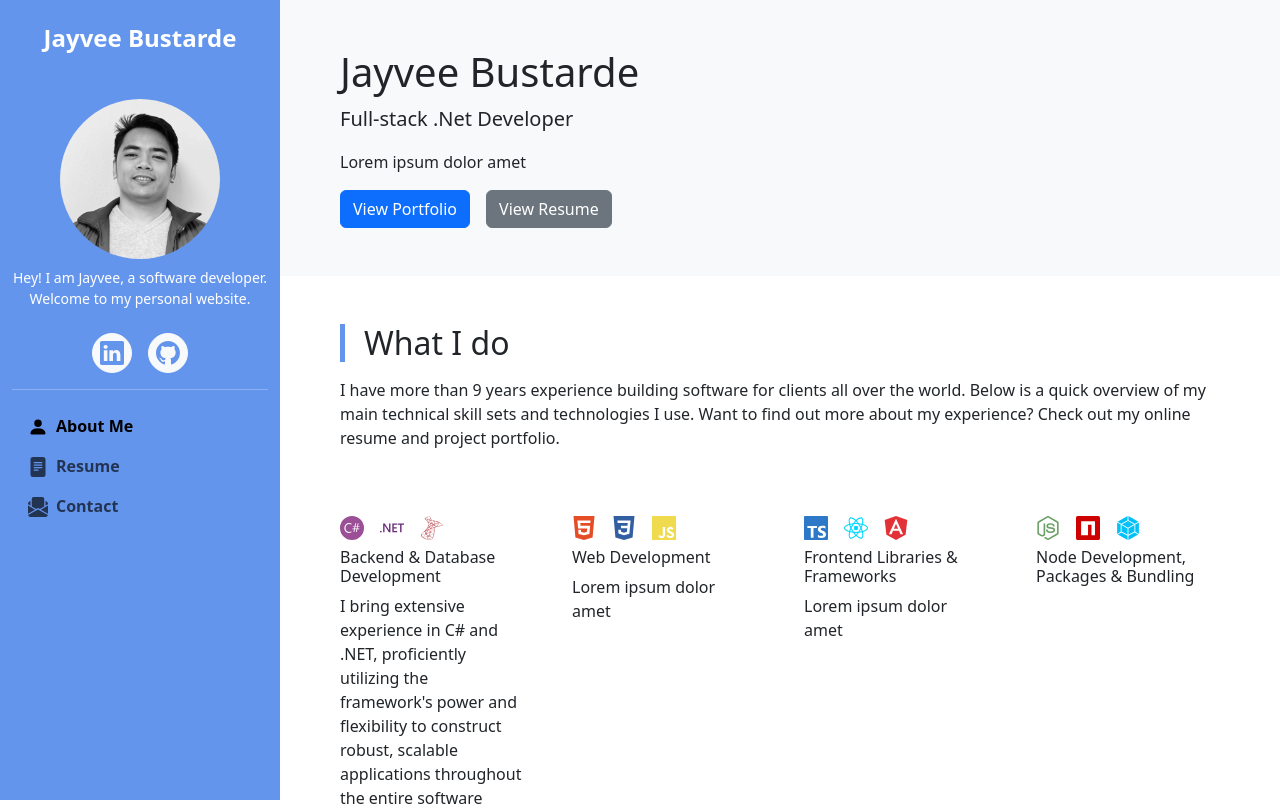
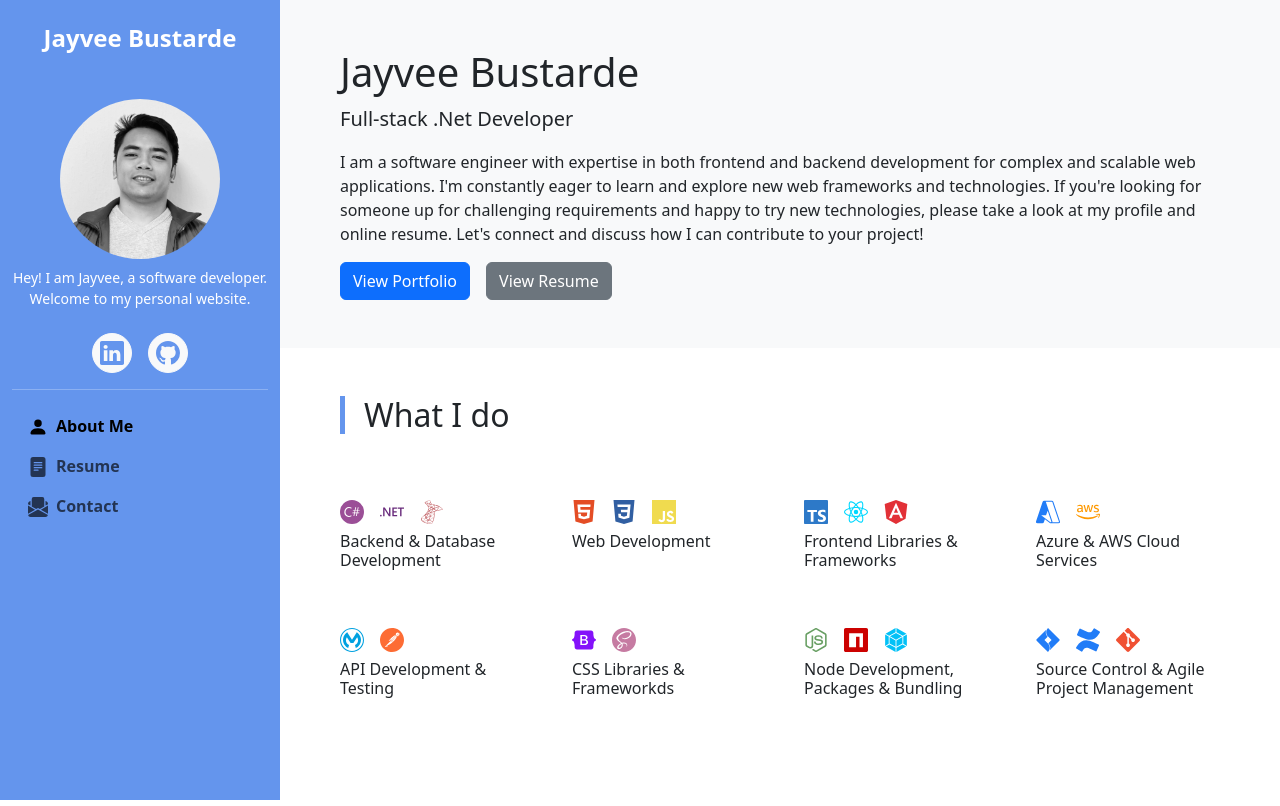
Before and after one commit to jayveebustarde/react-bootstrap-personal, a React (Create React App) app: page / in a window 1280 px wide. Shown: the top 806 px of the page. Built offline with nearby package versions, Linux system fonts and the light colour scheme.

Commit message:
contact form emailjs

```diff
--- a/package.json
+++ b/package.json
@@ -3,10 +3,12 @@
   "version": "0.1.0",
   "private": true,
   "dependencies": {
+    "@emailjs/browser": "^3.11.0",
     "@testing-library/jest-dom": "^5.16.5",
     "@testing-library/react": "^13.4.0",
     "@testing-library/user-event": "^13.5.0",
     "bootstrap": "^5.3.0",
+    "dotenv": "^16.3.1",
     "react": "^18.2.0",
     "react-bootstrap": "^2.8.0",
     "react-dom": "^18.2.0",
--- a/src/components/ContactForm/ContactForm.js
+++ b/src/components/ContactForm/ContactForm.js
@@ -1,28 +1,53 @@
-import React, { useState } from "react";
+import React, { useRef, useState } from "react";
 import { Button, Col, Form, Row } from "react-bootstrap";
+import emailjs from '@emailjs/browser';
 import FormInput from "../FormInput/FormInput";
 import FormTextArea from "../FormInput/FormTextArea";
 
 const ContactForm = () => {
     const [validated, setValidated] = useState(false);
 
+    const formRef = useRef(null);
+
+    const emailJsConfig = {
+        apiKey: process.env.REACT_APP_EMAILJS_API_KEY,
+        serviceId: process.env.REACT_APP_EMAILJS_SERVICE_ID,
+        templateId: process.env.REACT_APP_EMAILJS_TEMPLATE_ID
+    };
+
+    const contactNumber = Math.random() * 100000 | 0;
+
     const handleSubmit = (event) => {
+        event.preventDefault();
+        const form = formRef.current;
 
+        if (form.checkValidity()) {
+            emailjs.sendForm(emailJsConfig.serviceId, emailJsConfig.templateId, form, emailJsConfig.apiKey)
+            .then((result) => {
+                console.log(result.text);
+            }, (error) => {
+                console.log(error.text);
+            });
+        } else {
+            event.stopPropagation();
+        }
+        setValidated(true);
     };
 
     return (
-        <Form noValidate validated={validated} onSubmit={handleSubmit}>
+        <Form noValidate validated={validated} onSubmit={handleSubmit} ref={formRef}>
             <Row>
+                <Form.Control type="hidden" name="contact_number" value={contactNumber} />
                 <Form.Group as={Col} xs={6}>
-                    <FormInput required type="text" placeholder="John Doe" cId="nameInput" label="Name"/>
+                    <FormInput required type="text" placeholder="John Doe" cId="nameInput" label="Name" name="user_name" />
                 </Form.Group>
                 <Form.Group as={Col} xs={6}>
-                    <FormInput required type="email" placeholder="name@example.com" cId="emailInput" label="Email address"/>
+                    <FormInput required type="email" placeholder="name@example.com" cId="emailInput" label="Email address" name="user_email" />
                 </Form.Group>
             </Row>
             <Row className="mt-3">
                 <Form.Group as={Col}>
-                    <FormTextArea required label="Message" placeholder="Message" cId="msgInput" />
+                    <FormTextArea required label="Message" placeholder="Message" cId="msgInput" name="message" />
                 </Form.Group>
             </Row>
             <Button type="submit">Send</Button>
--- a/src/data/portfolioConfig.json
+++ b/src/data/portfolioConfig.json
@@ -1,9 +1,9 @@
 {
     "name": "Jayvee Bustarde",
     "position": "Full-stack .Net Developer",
-    "overview": "Lorem ipsum dolor amet",
+    "overview": "I am a software engineer with expertise in both frontend and backend development for complex and scalable web applications. I'm constantly eager to learn and explore new web frameworks and technologies. If you're looking for someone up for challenging requirements and happy to try new technologies, please take a look at my profile and online resume. Let's connect and discuss how I can contribute to your project!",
     "whatIDo": {
-        "overview": "I have more than 9 years experience building software for clients all over the world. Below is a quick overview of my main technical skill sets and technologies I use. Want to find out more about my experience? Check out my online resume and project portfolio.",
+        "overview": "",
         "skills": [
             {
                 "tools": [
@@ -45,7 +45,7 @@
                     }
                 ],
                 "title": "Web Development",
-                "overview" : "Lorem ipsum dolor amet"
+                "overview" : "With expertise in HTML5, CSS3, and JavaScript, I create visually appealing and interactive user interfaces, incorporating modern design principles and responsive web development techniques."
             },
             {
                 "tools": [
@@ -66,7 +66,55 @@
                     }
                 ],
                 "title": "Frontend Libraries & Frameworks",
-                "overview" : "Lorem ipsum dolor amet"
+                "overview" : "Leveraging TypeScript, React, and Angular, I develop dynamic and feature-rich frontend applications, harnessing the power of these frameworks to deliver exceptional user experiences."
+            },
+            {
+                "tools": [
+                    {
+                        "icon": "Microsoftazure",
+                        "name": "Azure",
+                        "color": "#217cf7"
+                    },
+                    {
+                        "icon": "Amazonaws",
+                        "name": "Amazon Web Services",
+                        "color": "#fe9901"
+                    }
+                ],
+                "title": "Azure & AWS Cloud Services",
+                "overview" : "With my experience in both Azure and Amazon Web Services, I am capable in choosing the right cloud services, deployment, and overall management of scalable applications in the cloud."
+            },
+            {
+                "tools": [
+                    {
+                        "icon": "Mulesoft",
+                        "name": "Mulesoft",
+                        "color": "#01a1e0"
+                    },
+                    {
+                        "icon": "Postman",
+                        "name": "Postman",
+                        "color": "#fd6c34"
+                    }
+                ],
+                "title": "API Development & Testing",
+                "overview" : "I am experienced in creating web apis, api gateways and overall api development including using tools like Mulesoft and Postman."
+            },
+            {
+                "tools": [
+                    {
+                        "icon": "Bootstrap",
+                        "name": "Bootstrap",
+                        "color": "#8412fa"
+                    },
+                    {
+                        "icon": "Sass",
+                        "name": "Sass",
+                        "color": "#c67ba2"
+                    }
+                ],
+                "title": "CSS Libraries & Frameworkds",
+                "overview" : "Using libraries like Bootstrap and SASS, I create visually cohesive and responsive designs, ensuring cross-browser compatibility and efficient styling for enhanced user experiences."
             },
             {
                 "tools": [
@@ -87,60 +135,7 @@
                     }
                 ],
                 "title": "Node Development, Packages & Bundling",
-                "overview" : ""
-            },
-            {
-                "tools": [
-                    {
-                        "icon": "Microsoftazure",
-                        "name": "Azure",
-                        "color": "#217cf7"
-                    },
-                    {
-                        "icon": "Amazonaws",
-                        "name": "Amazon Web Services",
-                        "color": "#fe9901"
-                    },
-                    {
-                        "icon": "Git",
-                        "name": "Git",
-                        "color": "#f05133"
-                    }
-                ],
-                "title": "Azure & AWS Cloud Services",
-                "overview" : "Lorem ipsum dolor amet"
-            },
-            {
-                "tools": [
-                    {
-                        "icon": "Bootstrap",
-                        "name": "Bootstrap",
-                        "color": "#8412fa"
-                    },
-                    {
-                        "icon": "Sass",
-                        "name": "Sass",
-                        "color": "#c67ba2"
-                    }
-                ],
-                "title": "CSS Libraries & Frameworkds",
-                "overview" : "Lorem ipsum dolor amet"
-            },
-            {
-                "tools": [
-                    {
-                        "icon": "Mulesoft",
-                        "name": "Mulesoft",
-                        "color": "#01a1e0"
-                    },
-                    {
-                        "icon": "Postman",
-                        "name": "Postman",
-                        "color": "#fd6c34"
-                    }
-                ],
-                "title": "API Development & Testing",
-                "overview" : "Lorem ipsum dolor amet"
+                "overview" : "Through tools like Node.js, NPM, and Webpack, I streamline the development process by automating tasks, managing dependencies, and optimizing performance, enabling efficient module bundling and deployment."
             },
             {
                 "tools": [
@@ -153,10 +148,15 @@
                         "icon": "Confluence",
                         "name": "Confluence",
                         "color": "#217cf7"
+                    },
+                    {
+                        "icon": "Git",
+                        "name": "Git",
+                        "color": "#f05133"
                     }
                 ],
-                "title": "Agile Project Management",
-                "overview" : "Lorem ipsum dolor amet"
+                "title": "Source Control & Agile Project Management",
+                "overview" : "I effectively manage project workflows, track issues, manage code versions, collaborate with teams, and document development processes, ensuring efficient project management and documentation using Git, Jira and Confluence."
             }
         ]
     }
--- a/src/routes/Home/Home.js
+++ b/src/routes/Home/Home.js
@@ -26,7 +26,6 @@ const Home = () => {
                             </Stack>
                         </Stack>
                     </Col>
-                    <Col></Col>
                 </Row>
             </Section>
             <Section>
@@ -38,7 +37,6 @@ const Home = () => {
                             <Col key={index} xs={6} md={6} lg={3}>
                                 <SkillsCard tools={item.tools}>
                                     <h6>{item.title}</h6>
-                                    <p >{item.overview}</p>
                                 </SkillsCard>
                             </Col>
                         );
--- a/src/routes/Layout/Layout.js
+++ b/src/routes/Layout/Layout.js
@@ -3,6 +3,7 @@ import { NavLink, Outlet } from "react-router-dom";
 import { Container, Row, Col, Navbar, Nav, Image, Stack, Button } from 'react-bootstrap';
 import { BsFillPersonFill, BsFillFileTextFill, BsFillEnvelopePaperFill, BsLinkedin, BsGithub } from "react-icons/bs";
 import profileImg from "../../assets/images/bwprofile.jpg";
+import PfConfig from "../../data/portfolioConfig.json"
 
 const CircleIconLink = () => {
     const linkedinUrl = "https://www.linkedin.com/in/jayveebustarde/";
@@ -37,7 +38,7 @@ const Layout = () => {
                             <Navbar expand="lg" className="flex-column">
                                 <div className="nav-header">
                                     <Navbar.Brand href="#">
-                                        <h4 className="m-auto py-3 header-brand">Jayvee Bustarde</h4>
+                                        <h4 className="m-auto py-3 header-brand">{PfConfig.name}</h4>
                                     </Navbar.Brand>
                                     <Navbar.Toggle aria-controls="sidebar-nav" />
                                 </div>
```
Also changed, not shown: 2 other files (tests, documents, lock files or other folders).
